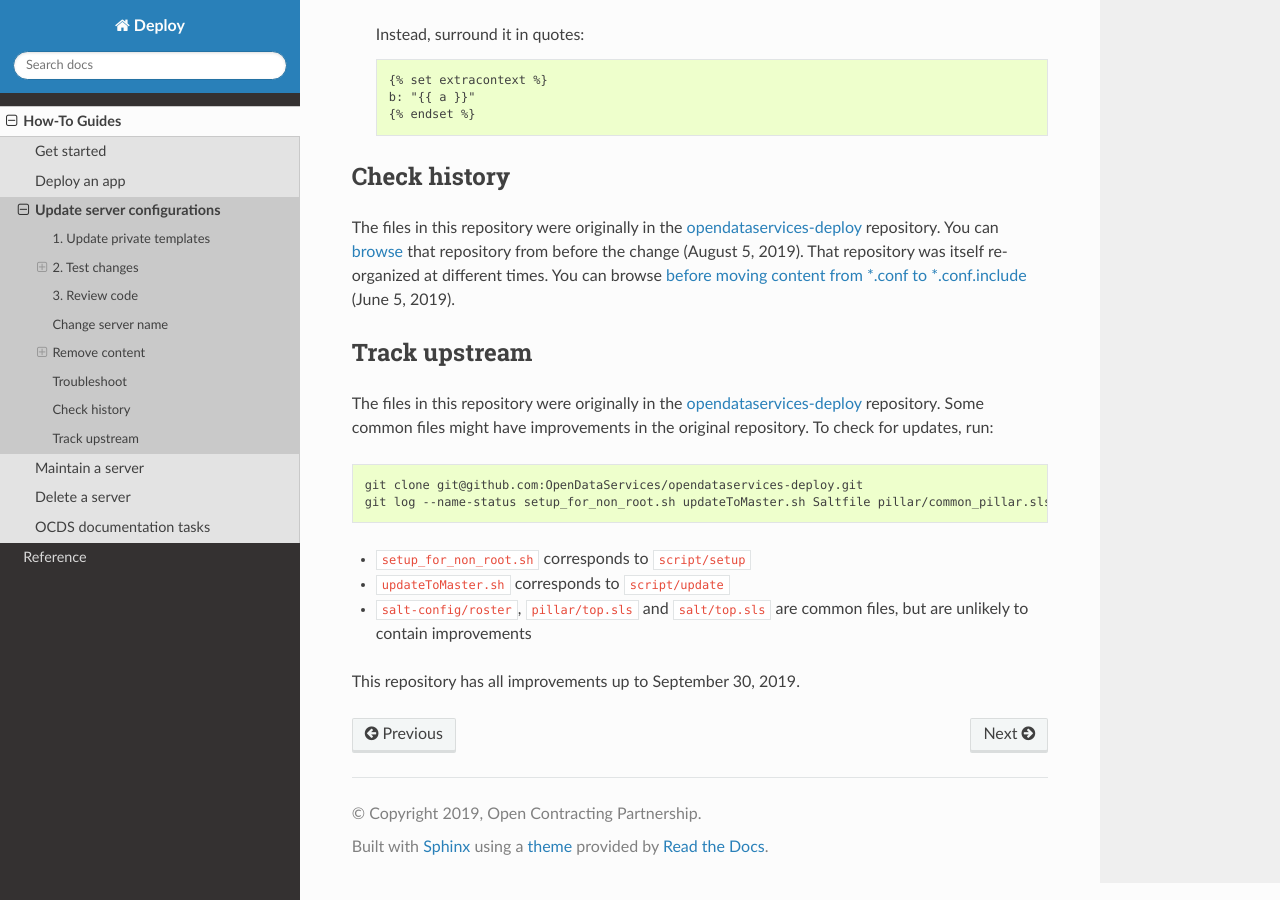
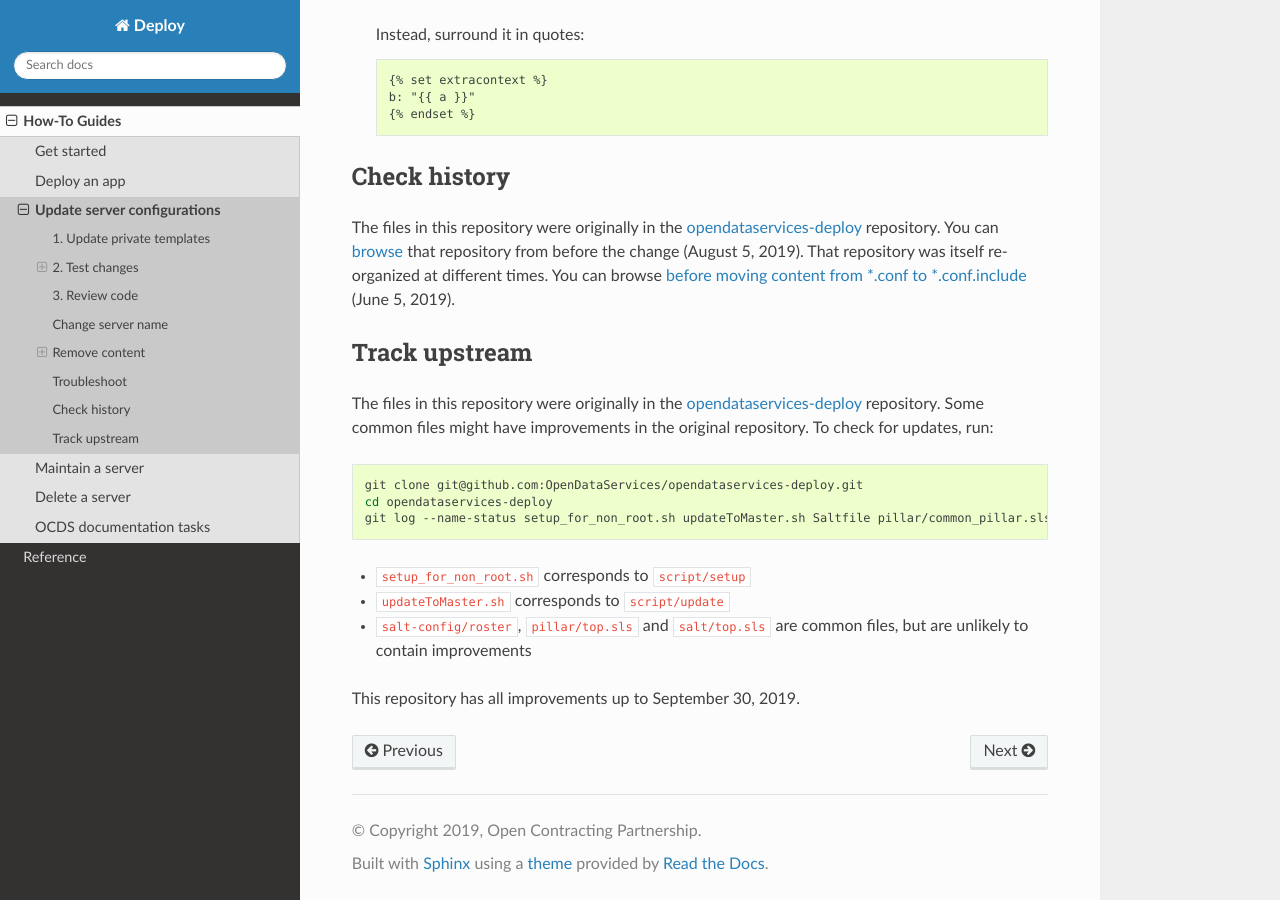
Before and after one commit to open-contracting/deploy, a Sphinx documentation site: the page built from docs/how-to/update.rst, in a window 1280 px wide and 900 px high, scrolled down 4868 px. Built offline with Sphinx 7.4.7 and the Read the Docs theme 2.0.0, drawn with Linux system fonts in a browser that asks for light colours.

Commit message:
Add missing step in update.rst

```diff
--- a/docs/how-to/update.rst
+++ b/docs/how-to/update.rst
@@ -244,6 +244,7 @@ The files in this repository were originally in the `opendataservices-deploy <ht
 .. code-block:: bash
 
    git clone git@github.com:OpenDataServices/opendataservices-deploy.git
+   cd opendataservices-deploy
    git log --name-status setup_for_non_root.sh updateToMaster.sh Saltfile pillar/common_pillar.sls salt-config/master salt/apache.sls salt/apache/000-default.conf salt/apache/000-default.conf.include salt/apache/_common.conf salt/apache/cove.conf salt/apache/cove.conf.include salt/apache/prometheus-client.conf salt/apache/prometheus-client.conf.include salt/apache/robots_dev.txt salt/apt/10periodic salt/apt/50unattended-upgrades salt/core.sls salt/cove.sls salt/letsencrypt.sls salt/lib.sls salt/nginx/redash salt/prometheus-client-apache.sls salt/prometheus-client/prometheus-node-exporter.service salt/system/ocdskingfisher_motd salt/uwsgi.sls salt/uwsgi/cove.ini
 
 -  ``setup_for_non_root.sh`` corresponds to ``script/setup``
```
